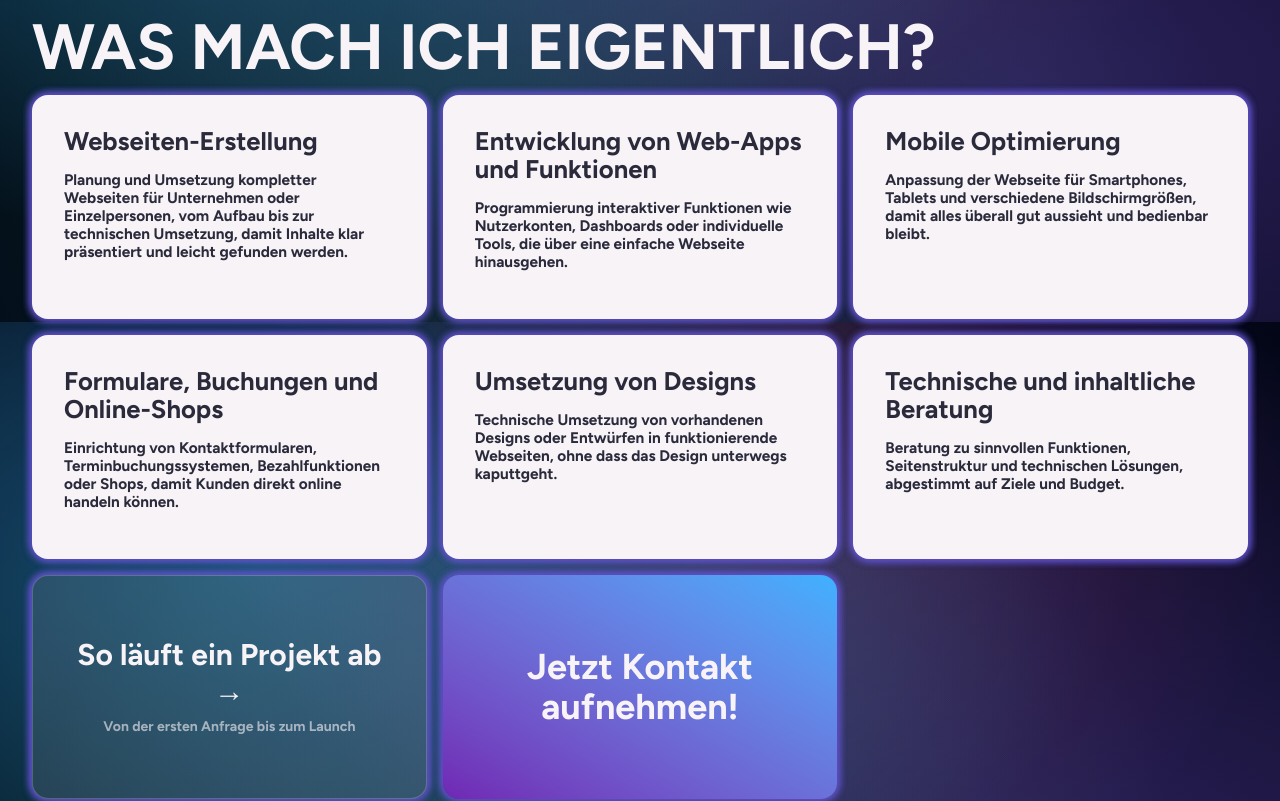
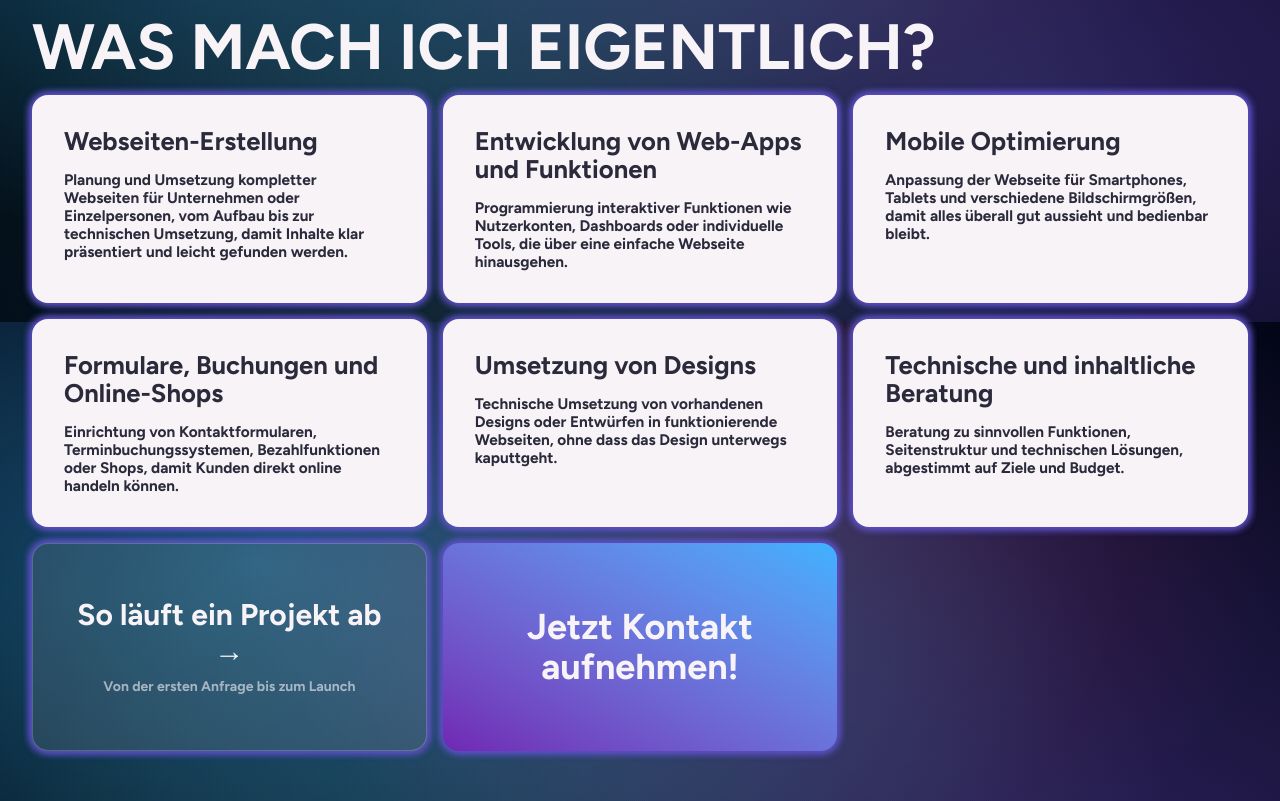
Before and after one commit to Alex5175/homepage2025, a Next.js app: page / in a window 1280 px wide. Shown: the part 1278-2079 px from the top of the page. Built offline with nearby package versions, Linux system fonts and the light colour scheme.

Commit message:
fixed card height for services

```diff
--- a/components/Services.tsx
+++ b/components/Services.tsx
@@ -4,6 +4,7 @@ import { Figtree } from "next/font/google";
 
 import { motion } from "framer-motion";
 import Link from "next/link";
+import { useEffect, useRef } from "react";
 
 const figtree = Figtree({
   weight: "700",
@@ -69,20 +70,38 @@ const services: Service[] = [
 ];
 
 export default function Services() {
+  const gridRef = useRef<HTMLDivElement>(null);
+
+  useEffect(() => {
+    const grid = gridRef.current;
+    if (!grid) return;
+
+    const equalize = () => {
+      const children = Array.from(grid.children) as HTMLElement[];
+      children.forEach((c) => (c.style.minHeight = ""));
+      const max = Math.max(...children.map((c) => c.offsetHeight));
+      children.forEach((c) => (c.style.minHeight = `${max}px`));
+    };
+
+    const ro = new ResizeObserver(equalize);
+    ro.observe(grid);
+    return () => ro.disconnect();
+  }, []);
+
   return (
     <SectionTemplate
       title={"Dienstleistungen"}
       subTitle="Was mach ich eigentlich?"
       id="services"
     >
-      <div className="grid grid-cols-1 md:grid-cols-3 gap-4 ">
+      <div ref={gridRef} className="grid grid-cols-1 md:grid-cols-3 gap-4">
         {services.map((service, idx) => (
           <ServiceCard {...service} key={idx}></ServiceCard>
         ))}
 
         <Link
           href="/so-laeuft-ein-projekt-ab"
-          className={`h-56 flex flex-col justify-center items-center text-center glow p-8 bg-foreground/10 border border-foreground/20 hover:bg-foreground/15 transition-colors rounded-2xl ${figtree.className}`}
+          className={`flex flex-col justify-center items-center text-center glow p-8 bg-foreground/10 border border-foreground/20 hover:bg-foreground/15 transition-colors rounded-2xl ${figtree.className}`}
         >
           <p className="text-3xl text-foreground font-black mb-2">
             So läuft ein Projekt ab →
@@ -94,7 +113,7 @@ export default function Services() {
 
         <Link
           href="/#contact"
-          className={` h-56 flex justify-center items-center text-center  glow p-8 bg-gradient-to-tr from-primary to-secondary   rounded-2xl ${figtree.className}  `}
+          className={`flex justify-center items-center text-center glow p-8 bg-gradient-to-tr from-primary to-secondary rounded-2xl ${figtree.className}`}
         >
           <p className="text-4xl text-foreground font-black ">
             Jetzt Kontakt aufnehmen!
@@ -113,7 +132,7 @@ function ServiceCard({ title, description }: Service) {
       transition={{
         opacity: { delay: 0.1, duration: 0.3 },
       }}
-      className={`h-56  glow p-8 bg-foreground gap-4  text-background rounded-2xl ${figtree.className} flex flex-col  `}
+      className={`glow p-8 bg-foreground gap-4 text-background rounded-2xl ${figtree.className} flex flex-col`}
     >
       <h3 className="text-[4vw] md:text-[2vw]/[2.2vw]">{title}</h3>
       <p className="text-[2vw] md:text-[1.2vw]/[1.4vw]">{description}</p>
```
